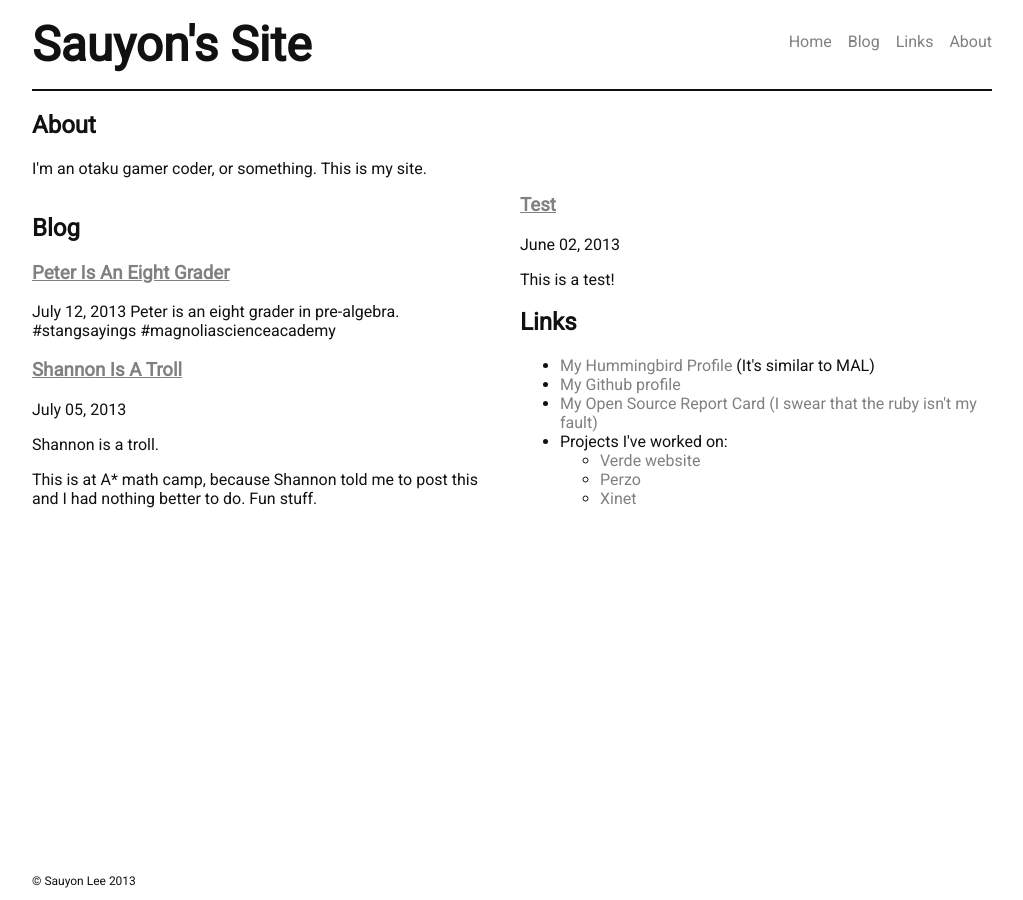
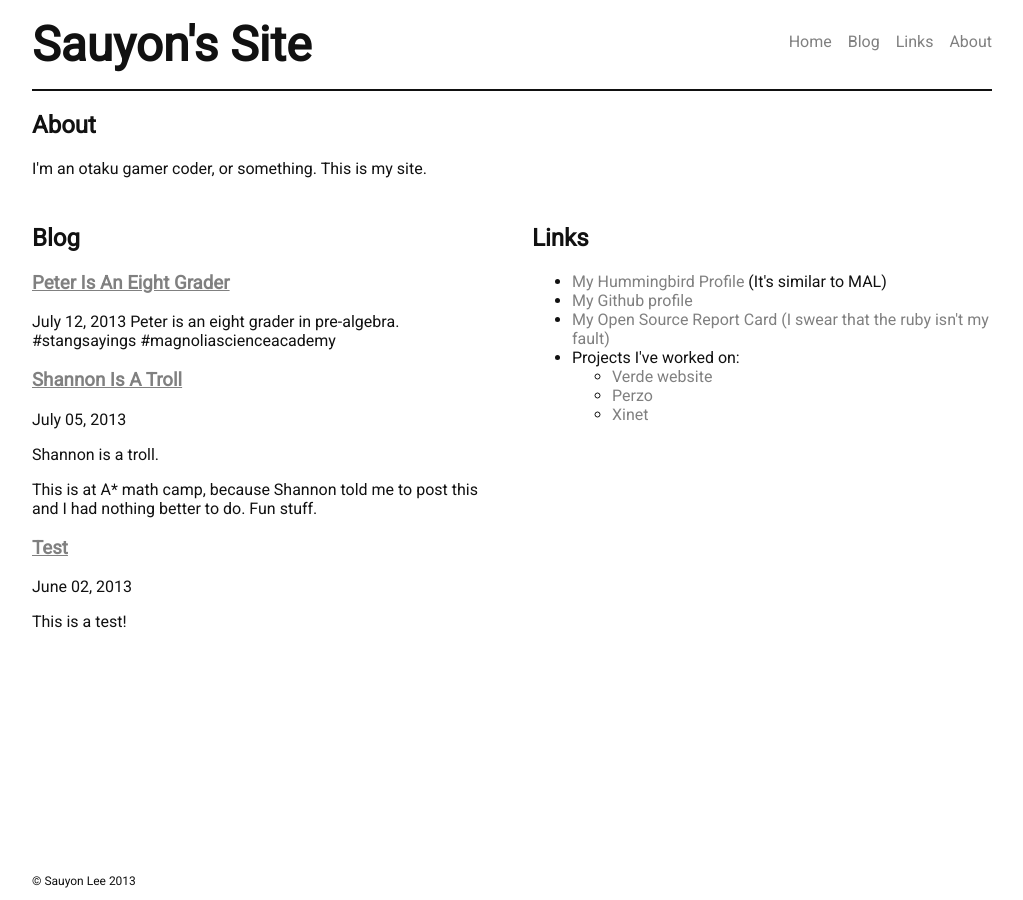
Before and after one commit to sauyon/sauyon.github.io, a Jekyll site: the page built from index.html, in a window 1280 px wide. Shown: the whole page, without its empty margins (128-1151 px from the left). Built offline with Jekyll 4.4.1, drawn with Linux system fonts in a browser that asks for light colours.

Commit message:
go back to normal columns

```diff
--- a/css/style.css
+++ b/css/style.css
@@ -65,13 +65,14 @@ a:hover {
 	color: skyblue;
 }
 
-.columns {
-	columns: 460px 2;
-}
-
 .main-blog,
 .main-links {
 	width: 460px;
+	float: left;
+}
+
+.main-blog {
+	margin-right: 40px;
 }
 
 .main-blog ul,
--- a/index.html
+++ b/index.html
@@ -5,7 +5,6 @@ layout: default
   <h2>About</h2>
   <p>I'm an otaku gamer coder, or something. This is my site.</p>
 </section>
-<div class="columns">
 <section class="main-blog">
   <h2>Blog</h2>
   <ul>
@@ -38,4 +37,3 @@ layout: default
     </li>
   </ul>
 </section>
-</div>
```
Lines whose indentation alone changed are shown as unchanged.
